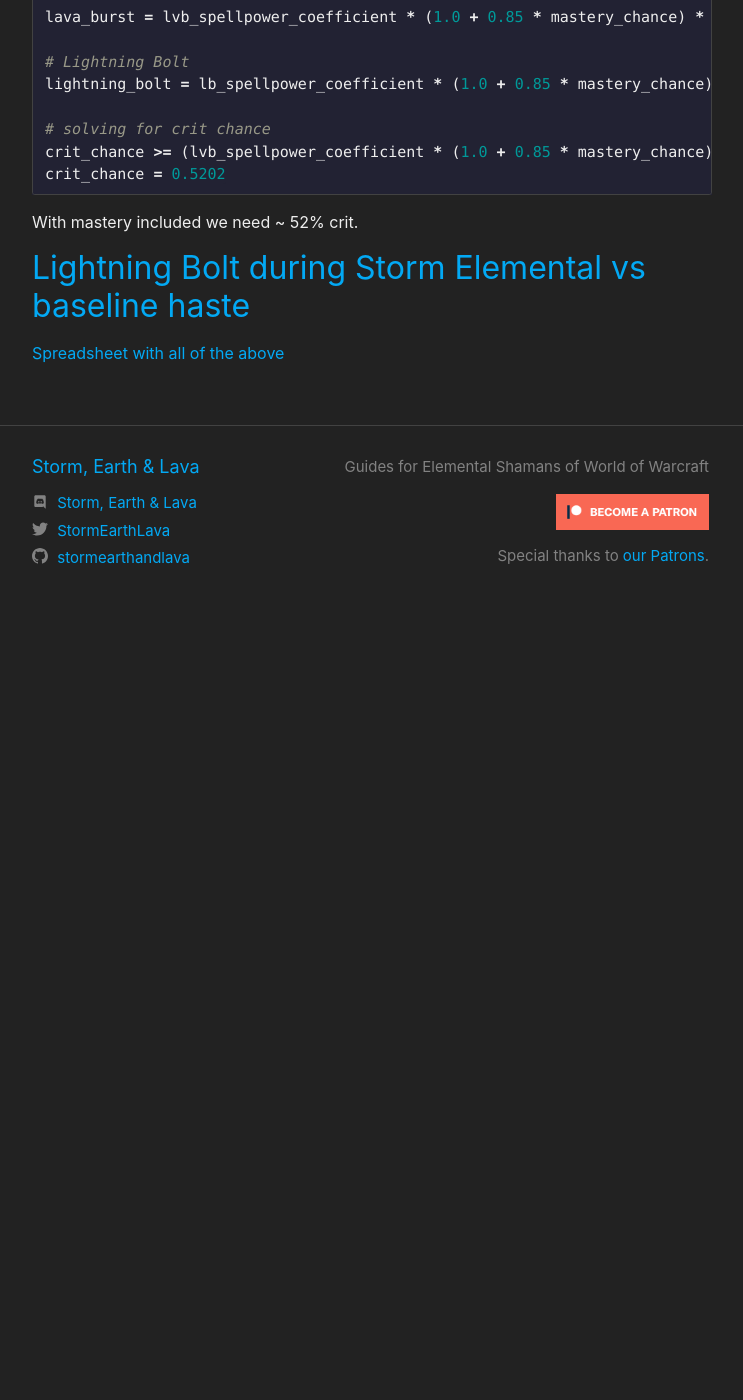
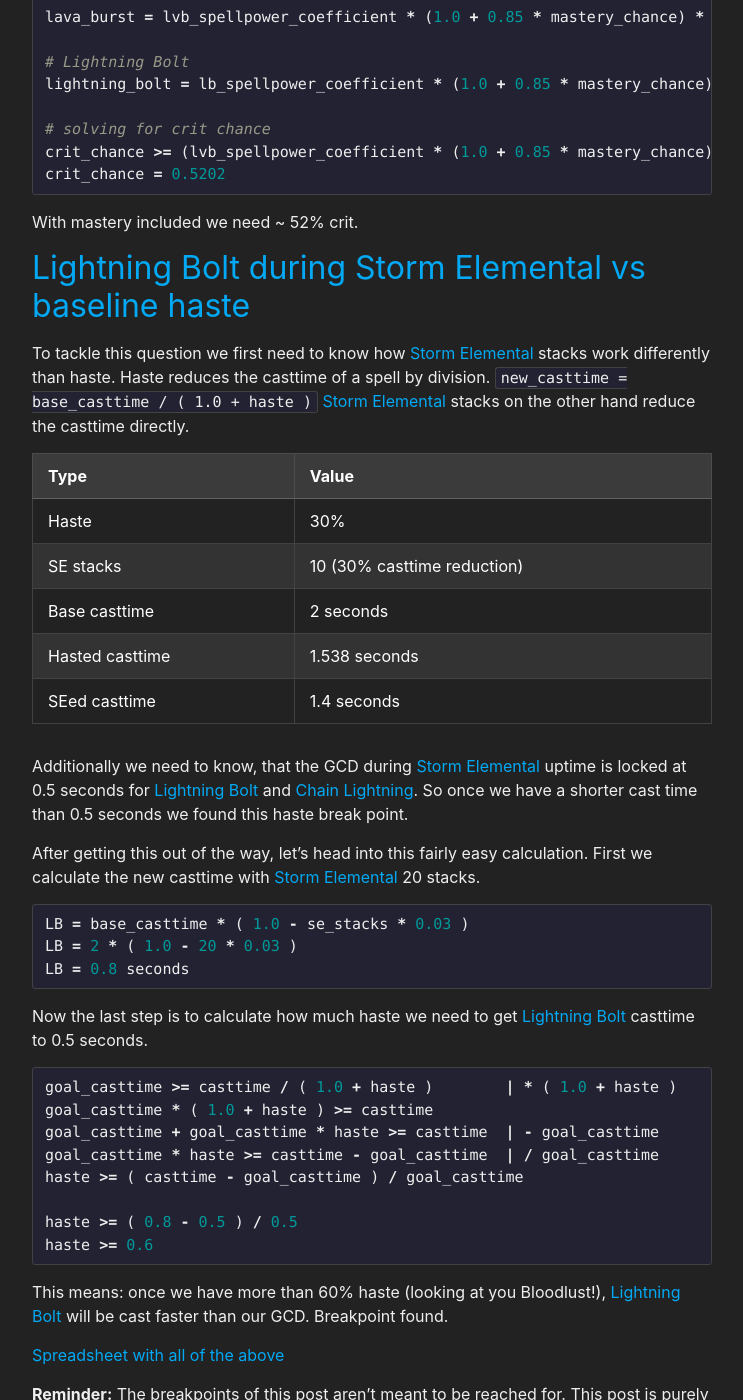
Before and after one commit to stormearthandlava/stormearthandlava.github.io, a Jekyll site: the page built from blog/_posts/2018-12-27-spell-comparisons.md, in a window 1280 px wide and 1400 px high, scrolled down 3350 px. Shown: the whole window, without its empty margins (268-1011 px from the left). Built offline with Jekyll 4.4.1, drawn with Linux system fonts in a browser that asks for light colours; a script that is not in the unit is left out; before the commit the page ends 3980 px from its top, so only the background shows below that; some of the changed text lies outside the part shown.

Commit message:
add SE LB vs Haste section

````diff
--- a/blog/_posts/2018-12-27-spell-comparisons.md
+++ b/blog/_posts/2018-12-27-spell-comparisons.md
@@ -170,9 +170,49 @@
 
 With mastery included we need ~ 52% crit.
 
+
 ## Lightning Bolt during Storm Elemental vs baseline haste
 
+To tackle this question we first need to know how {{ site.data.talent.se }} stacks work differently than haste.
+Haste reduces the casttime of a spell by division. `new_casttime = base_casttime / ( 1.0 + haste )`
+{{ site.data.talent.se }} stacks on the other hand reduce the casttime directly.
+
+Type | Value
+--- | ---
+Haste | 30%
+SE stacks | 10 (30% casttime reduction)
+Base casttime | 2 seconds
+Hasted casttime | 1.538 seconds
+SEed casttime | 1.4 seconds
+
+Additionally we need to know, that the GCD during {{ site.data.talent.se }} uptime is locked at 0.5 seconds for {{ site.data.spell.lb }} and {{ site.data.spell.cl }}. So once we have a shorter cast time than 0.5 seconds we found this haste break point.
+
+After getting this out of the way, let's head into this fairly easy calculation. First we calculate the new casttime with {{ site.data.talent.se }} 20 stacks.
+
+```python
+LB = base_casttime * ( 1.0 - se_stacks * 0.03 )
+LB = 2 * ( 1.0 - 20 * 0.03 )
+LB = 0.8 seconds
+```
+Now the last step is to calculate how much haste we need to get {{ site.data.spell.lb }} casttime to 0.5 seconds.
+
+```python
+goal_casttime >= casttime / ( 1.0 + haste )        | * ( 1.0 + haste )
+goal_casttime * ( 1.0 + haste ) >= casttime
+goal_casttime + goal_casttime * haste >= casttime  | - goal_casttime
+goal_casttime * haste >= casttime - goal_casttime  | / goal_casttime
+haste >= ( casttime - goal_casttime ) / goal_casttime
+
+haste >= ( 0.8 - 0.5 ) / 0.5
+haste >= 0.6
+```
+
+This means: once we have more than 60% haste (looking at you Bloodlust!), {{ site.data.spell.lb }} will be cast faster than our GCD. Breakpoint found.
+
+[Spreadsheet with all of the above](https://docs.google.com/spreadsheets/d/1NcGxqrBb_vGMYm0TgDsWoaIIKkEtiLR-hXJFmzXvmJQ/edit#gid=0)
 
 
+**Reminder:** The breakpoints of this post aren't meant to be reached for. This post is purely a nice-to-know!
 
-[Spreadsheet with all of the above](https://docs.google.com/spreadsheets/d/1NcGxqrBb_vGMYm0TgDsWoaIIKkEtiLR-hXJFmzXvmJQ/edit#gid=0)
+Yours sincerely,
+Bloodmallet(EU)
````
